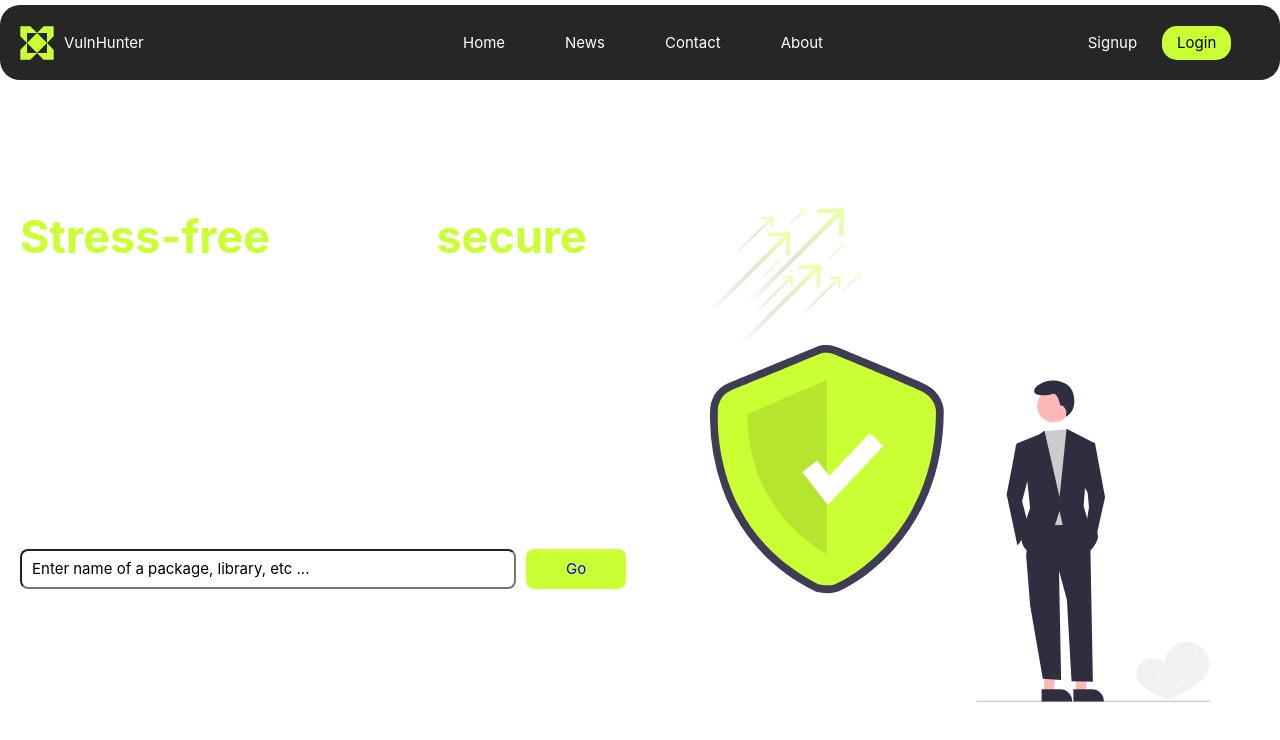
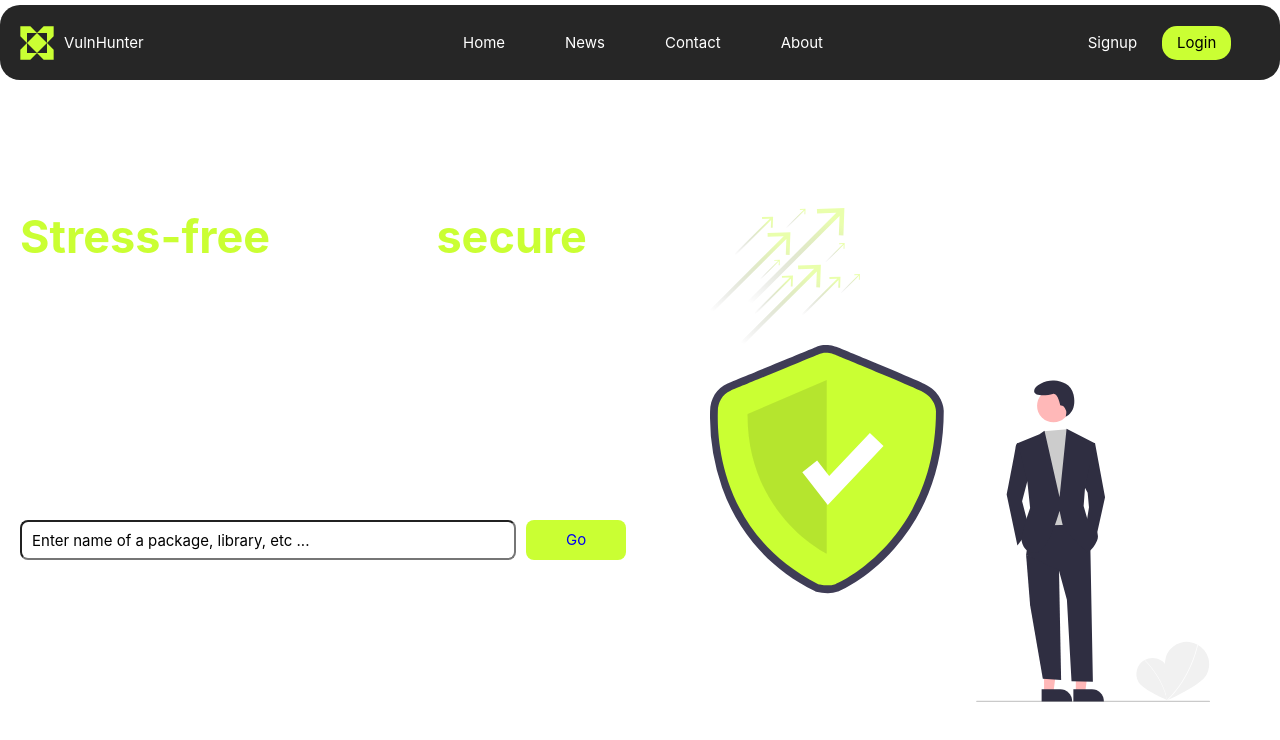
Before and after one commit to mahdimahdavi-ce/vulnHunter, a Vue app: page / in a window 1280 px wide. Shown: the top 740 px of the page. Built offline with nearby package versions, Linux system fonts and the light colour scheme.

Commit message:
refactor(*): sub-headline is changed

```diff
--- a/src/views/HomeView.vue
+++ b/src/views/HomeView.vue
@@ -41,8 +41,7 @@ const submitSearch = async () => {
       <p class="headline"><span class="headline-span">Stress-free</span> way to <span class="headline-span">secure</span>
         you software</p>
       <p class="sub-headline">"Identify and address security vulnerabilities in your software with our powerful analysis
-        tool. Quickly scan
-        your code to uncover potential threats, providing you with the insights needed to strengthen your system's
+        tool. providing you with the insights needed to strengthen your system's
         defenses. Keep your software secure and stay ahead of cyber risks."</p>
       <div class="input-container">
         <input v-model="searchValue" placeholder="Enter name of a package, library, etc ..." class="search">
```
